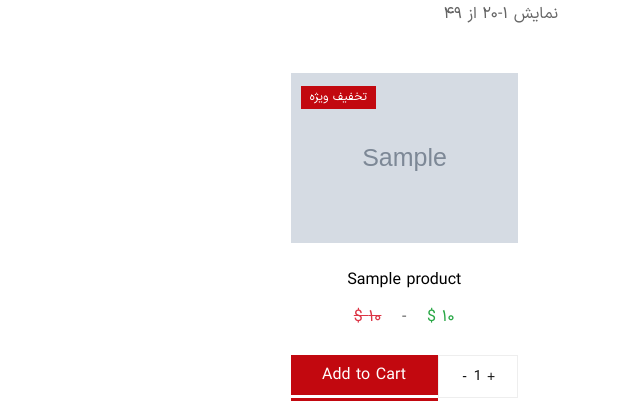
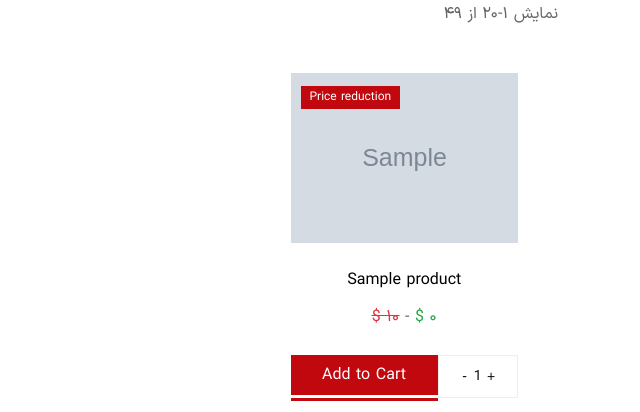
Before and after one commit to Saeed9731/Django_Online_Shope_PostgreSql, a Django app: page /Products/ in a window 1280 px wide. Shown: the part 103-515 px from the top of the page, without its empty margins (640-1280 px from the left). Run offline with Django 4.2, Linux system fonts and the light colour scheme; tables that the repository leaves empty hold one stand-in row (values such as "Sample post"); grey boxes marked "Sample" are stand-in pictures; parts of the project's set-up code (start-up, migrations or seed data) failed here and were passed over; some libraries are stand-ins or nearby versions; some web fonts are replaced.

Commit message:
reduction price

```diff
--- a/cart/cart.py
+++ b/cart/cart.py
@@ -57,7 +57,7 @@ class Cart:
             cart[str(product.id)]['product_obj'] = product
 
         for item in cart.values():
-            item['total_price'] = item['product_obj'].price * item['quantity']
+            item['total_price'] = (item['product_obj'].price - item['product_obj'].price_reduction) * item['quantity']
             yield item
 
     def __len__(self):
@@ -72,4 +72,4 @@ class Cart:
     def get_total_price(self):
         # product_ids = self.cart.keys()
         # products = Product.objects.filter(id__in=product_ids)
-        return sum(item['quantity'] * item['product_obj'].price for item in self.cart.values())
+        return sum(item['quantity'] * (item['product_obj'].price - item['product_obj'].price_reduction) for item in self.cart.values())
--- a/cart/templates/cart/cart_sidebar.html
+++ b/cart/templates/cart/cart_sidebar.html
@@ -3,6 +3,7 @@
 {% load rosetta %}
 {% load static %}
 {% load persian_translation_tags %}
+{% load reduction_price %}
 {% load humanize %}
 
 <!-- Mini Cart Start -->
@@ -18,7 +19,8 @@
                             <div class="mini-cart__product__image">
                                 <a href="{{ item.product_obj.get_absolute_url }}">
                                     {% if item.product_obj.image %}
-                                        <img class="m-auto" style="max-height: 400px;" src="{{ item.product_obj.image.url }}"
+                                        <img class="m-auto" style="max-height: 400px;"
+                                             src="{{ item.product_obj.image.url }}"
                                              alt="products">
                                     {% else %}
                                         <img class="m-auto" style="max-height: 400px;"
@@ -34,9 +36,19 @@
                                             &#10060;
                                         </a>
                                     </span>
-                                <span class="mini-cart__product__quantity">
-                                        <span>{{ item.product_obj.price|intcomma:False|translate_numbers  }} {% trans '$' %}</span> &#215; <span>{{ item.quantity }}</span>
+                                {% if not item.product_obj.reduction %}
+                                    <span class="mini-cart__product__quantity">
+                                        <span>{{ item.product_obj.price|intcomma:False|translate_numbers }} {% trans '$' %}
+                                        </span> &#215; <span>{{ item.quantity }}</span>
                                     </span>
+                                {% else %}
+                                    <span class="mini-cart__product__quantity">
+                                        <span>
+                                            {{ item.product_obj.price|price_reduction:item.product_obj.price_reduction|intcomma:False|translate_numbers }} {% trans '$' %}
+                                        </span> &#215; <span>{{ item.quantity }}
+                                    </span>
+                                    </span>
+                                {% endif %}
                             </div>
                         </li>
                     {% endfor %}
--- a/products/admin.py
+++ b/products/admin.py
@@ -11,7 +11,7 @@ class CommentInline(admin.TabularInline):
 
 @admin.register(Product)
 class ProductAdmin(ModelAdminJalaliMixin, admin.ModelAdmin):
-    list_display = ['title', 'price', 'active', ]
+    list_display = ['title', 'price', 'active', 'reduction', 'price_reduction']
 
     inlines = [
         CommentInline,
--- a/products/models.py
+++ b/products/models.py
@@ -13,8 +13,12 @@ class Product(models.Model):
     # description = models.TextField(verbose_name=_('Description'))
     description = RichTextField()
     price = models.PositiveIntegerField(verbose_name=_('Price'), default=0)
-    active = models.BooleanField(default=True)
+    active = models.BooleanField(verbose_name=_('Active'), default=True)
     image = models.ImageField(verbose_name=_('Product image'), upload_to='product/product_cover/', blank=True)
+    short_description = models.TextField(verbose_name=_('Short description'), blank=True)
+
+    reduction = models.BooleanField(verbose_name=_('reduction'), default=False)
+    price_reduction = models.PositiveIntegerField(verbose_name=_('Price reduction'), default=0)
 
     datetime_create = models.DateTimeField(default=timezone.now(), verbose_name=_('Date time created'))
     datetime_modified = models.DateTimeField(auto_now=True)
@@ -48,7 +52,7 @@ class Comment(models.Model):
         verbose_name='comments author',
     )
     body = models.TextField(verbose_name=_('Comment Text'))
-    stars = models.CharField(max_length=10, choices=PRODUCT_STARS, verbose_name=_('What are your score'))
+    stars = models.CharField(verbose_name=_('What are your score'),max_length=10, choices=PRODUCT_STARS)
 
     datetime_created = models.DateTimeField(auto_now_add=True)
     datetime_modified = models.DateTimeField(auto_now_add=True)
--- a/products/templates/product/product_list.html
+++ b/products/templates/product/product_list.html
@@ -4,6 +4,7 @@
 {% load i18n %}
 {% load rosetta %}
 {% load persian_translation_tags %}
+{% load reduction_price %}
 {% load humanize %}
 
 {% block page_title %}
@@ -60,22 +61,29 @@
                                                                     </a>
                                                                 </div>
                                                             </div>
-                                                            <span class="product-badge">تخفیف ویژه</span>
+                                                            {% if product.reduction %}
+                                                                <span class="product-badge">{% trans 'Price reduction' %}</span>
+                                                            {% endif %}
                                                         </figure>
                                                         <div class="product-info">
                                                             <h3 class="product-title h6 mb--15">
                                                                 <a href="{{ product.get_absolute_url }}">{{ product.title }}</a>
                                                             </h3>
                                                             <div class="product-price-wrapper mb--30">
-                                                                <span class="money text-success">
+                                                                {% if not product.reduction %}
+                                                                    <span class="money text-success">
                                                                     {{ product.price|intcomma:False|translate_numbers }} {% trans '$' %}
-                                                                </span>
-                                                                <span class="money-separator">-</span>
-                                                                <span class="old-price text-danger">
-                                                                <span class="money text-danger">
-                                                                    {{ product.price|intcomma:False|translate_numbers }} {% trans '$' %}
-                                                                </span>
-                                                                </span>
+                                                                    </span>
+                                                                {% else %}
+                                                                    <span class="money text-success">
+                                                                    {{ product.price|price_reduction:product.price_reduction|intcomma:False|translate_numbers }} {% trans '$' %}
+                                                                    </span>
+                                                                    <span class="price-separator">-</span>
+                                                                    <span class="money old-price ">
+                                                                    <span class="money old-price text-danger">
+                                                                        {{ product.price|intcomma:False|translate_numbers }} {% trans '$' %}
+                                                                    </span></span>
+                                                                {% endif %}
                                                             </div>
 
                                                             <form action="{% url 'cart:cart_add' product.id %}"
--- /dev/null
+++ b/products/templatetags/reduction_price.py
@@ -0,0 +1,7 @@
+from django import template
+
+register = template.Library()
+
+@register.filter
+def price_reduction(price,reduction=0):
+    return price - reduction
```
Also changed, not shown: cart/templates/cart/cart_detail.html (+7 -0 lines), products/templates/product/product_detail.html (+13 -16 lines), cart/locale/fa/LC_MESSAGES/django.po, products/locale/fa/LC_MESSAGES/django.po, products/migrations/0005_product_price_reduction_product_reduction_and_more.py (added), products/migrations/0006_alter_product_datetime_create_and_more.py (added), 2 other files.
